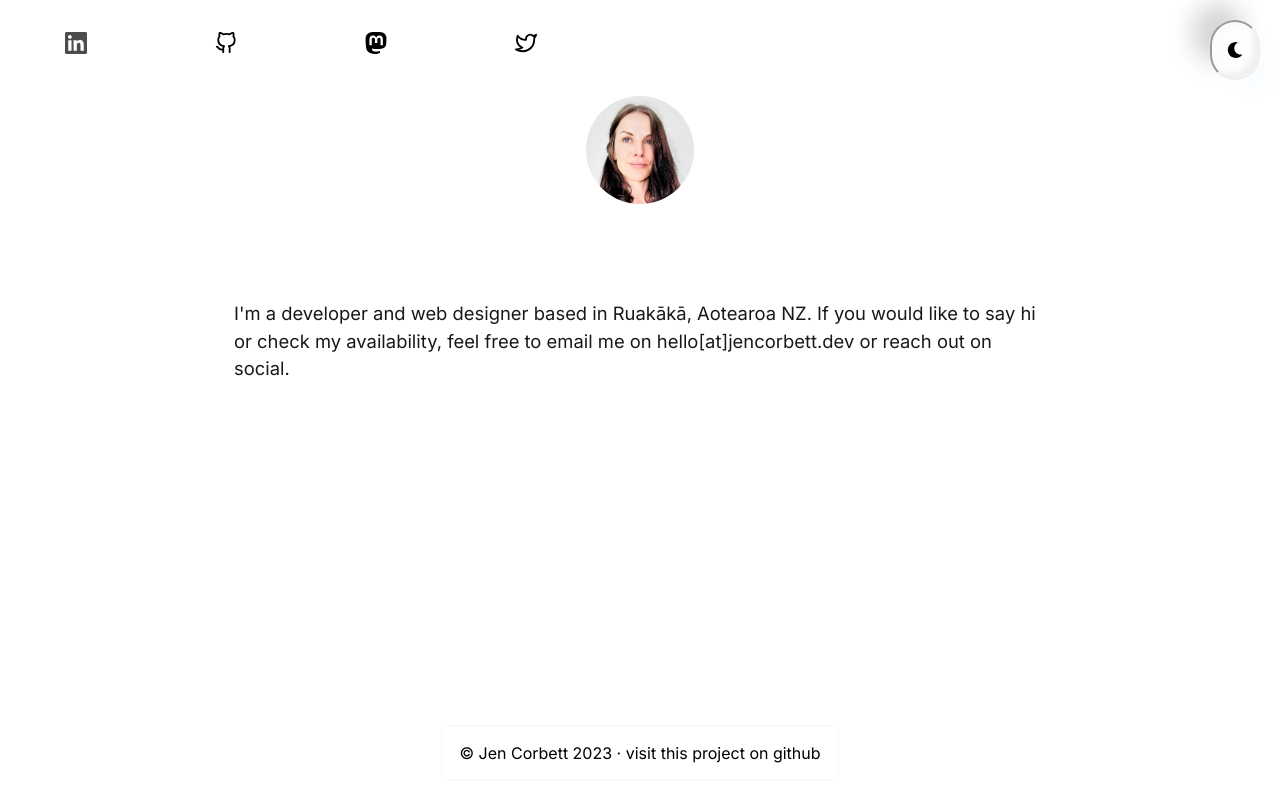
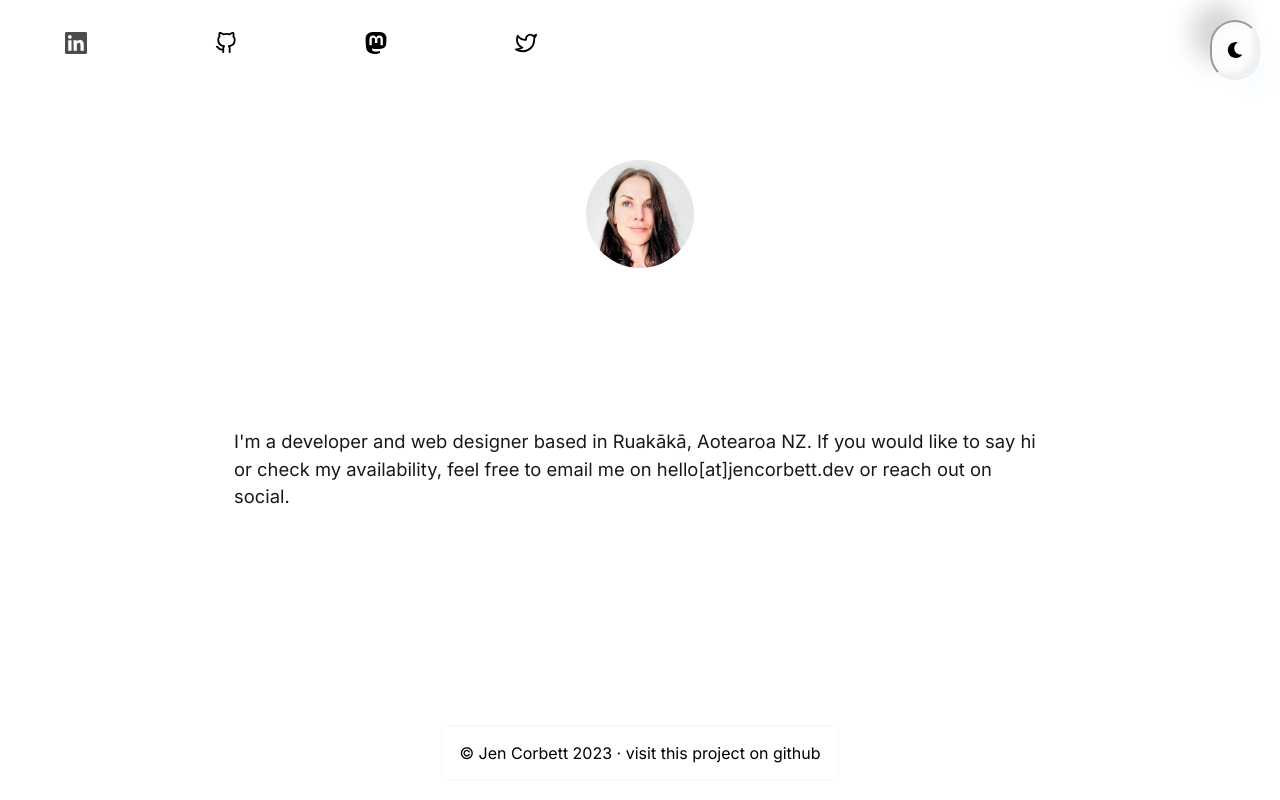
Before and after one commit to ajenstory/jencorbett.dev, a Next.js app in the folder app/: page / in a window 1280 px wide. Built offline with nearby package versions, Linux system fonts and the light colour scheme.

Commit message:
Adjust classnames

```diff
--- a/app/components/layout.js
+++ b/app/components/layout.js
@@ -13,18 +13,24 @@ const Layout = ({ children }) => {
       {" "}
       {`${children}` ? (
         <>
-          <Header main /> <NavBar />
-          <ThemeSwitch />
+          {" "}
+          <NavBar /> <ThemeSwitch />
+          <div className={`${styles.main}`}>
+            <Header main />
+          </div>
           <div className={`${styles.main}`}>
             {" "}
-            <main className={``}>{children}</main>
+            <main>{children}</main>
           </div>
           <Footer />
         </>
       ) : (
         <>
-          <ThemeSwitch />
-          <Header />
+          <NavBar /> <ThemeSwitch />
+          {/* <---- change this to page when new layout is created --->  */}
+          <div className={`${styles.main}`}>
+            <Header page />
+          </div>
           <main className={`${styles.main}`}>{children}</main>
           <Footer />
         </>
```
